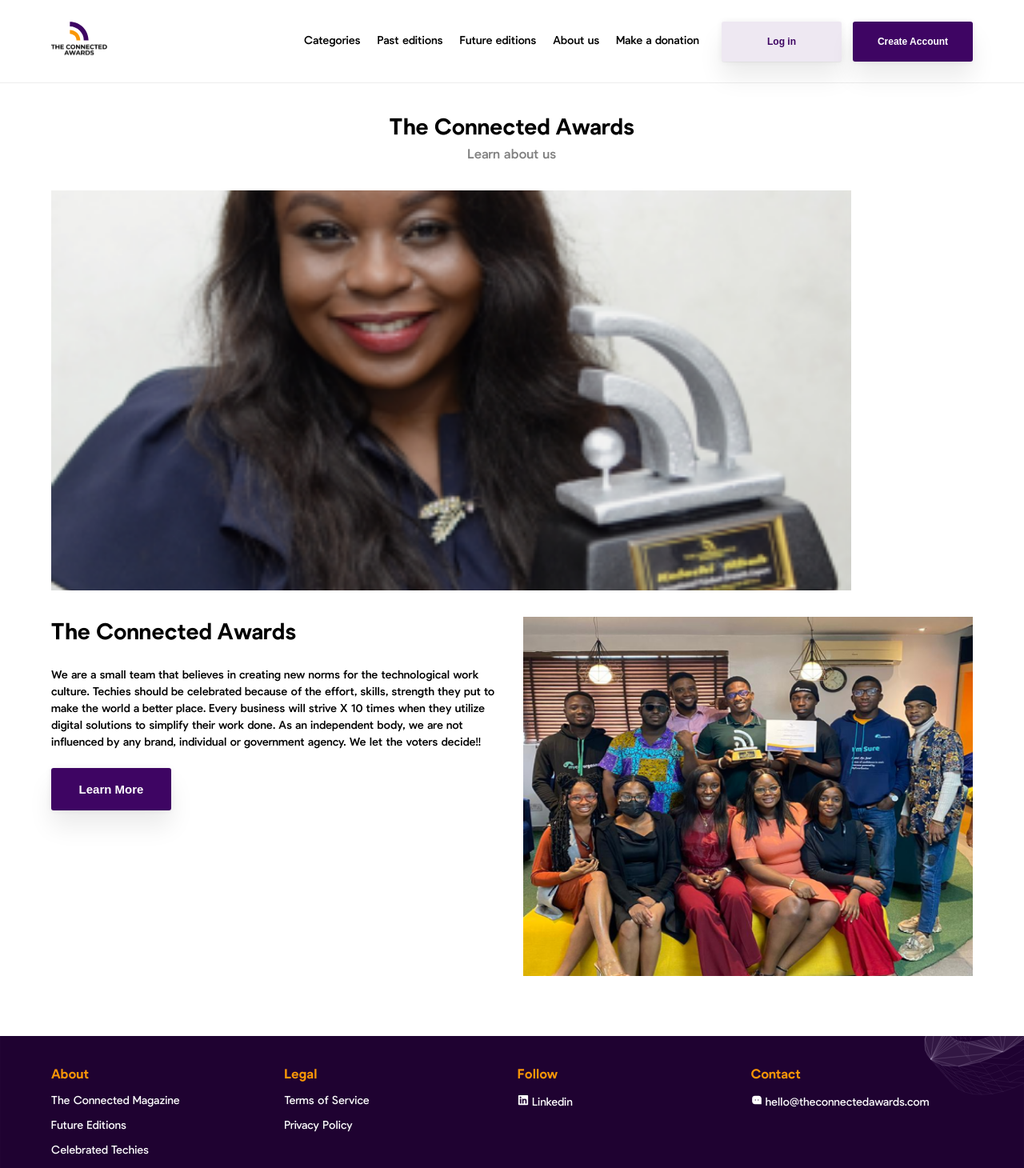
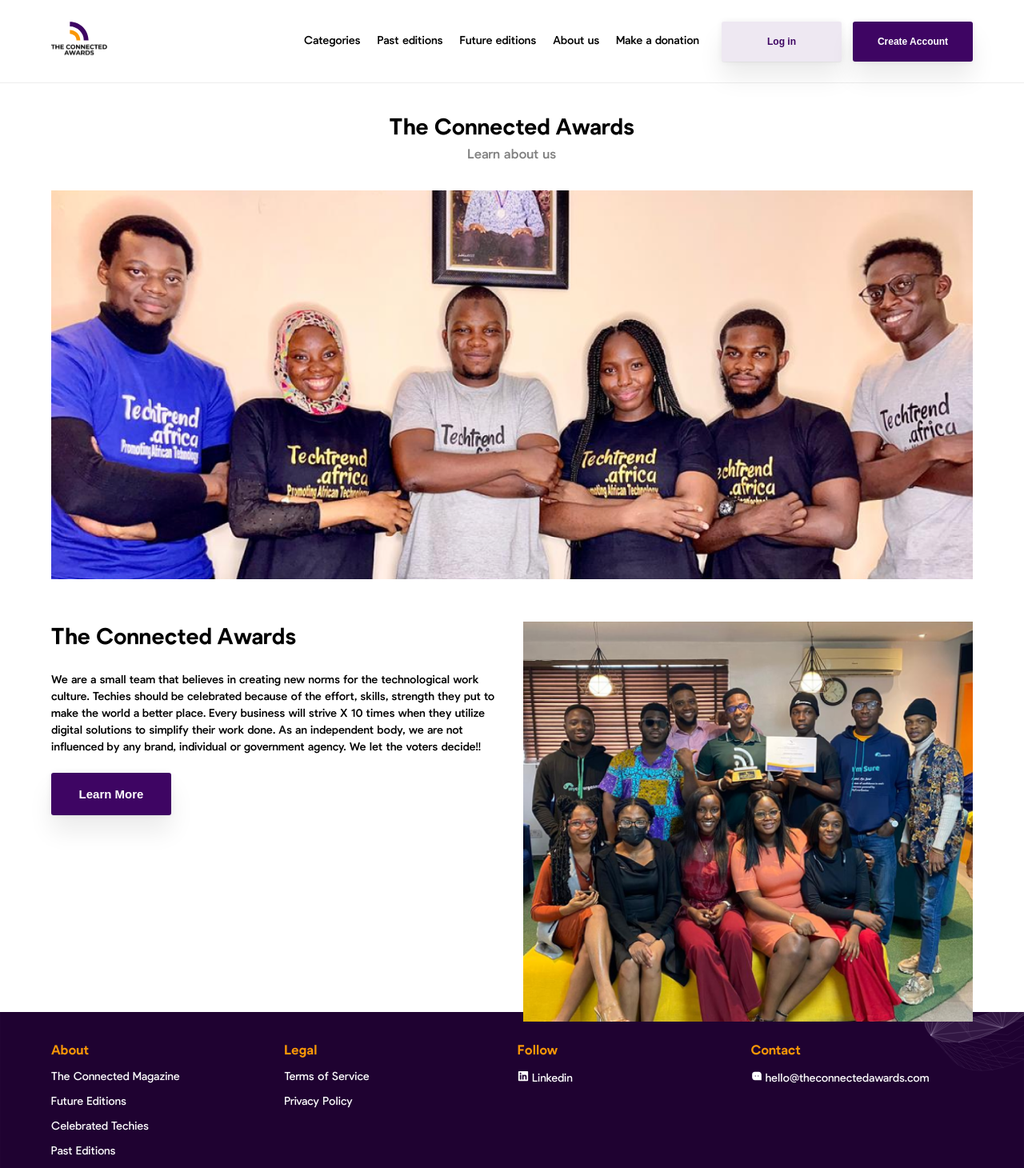
Before and after one commit to blyncnov/connectedawards, a Next.js app: page /about in a window 1280 px wide. Shown: the top 1460 px of the page at 80% size. Built offline with nearby package versions, Linux system fonts and the light colour scheme.

Commit message:
connected Awards Assesments part 3

```diff
--- a/components/OurVision.jsx
+++ b/components/OurVision.jsx
@@ -12,12 +12,14 @@
             {OurVisionData.map((vision) => {
               return (
                 <div key={vision.id} className="Vision__Row">
+                  <div>
                     <Image
                       src={vision.icon}
                       alt={vision.name}
                       width="100px"
                       height="80px"
                     />
+                  </div>
                   <h4>{vision.name}</h4>
                   <p>{vision.details}</p>
                 </div>
--- a/components/ShowCase.jsx
+++ b/components/ShowCase.jsx
@@ -9,7 +9,10 @@
           <div className="Showcase__Column">
             <div className="Showcase__Row">
               <div className="Showcase__images">
-                <Image src="/img/1.png" alt="show" width="1000" height="800" />
+                <Image src="/img/1.png" alt="show"
+                  layout="fill"
+                  objectFit="cover"
+                />
               </div>
             </div>
             <div className="Showcase__Row">
--- a/pages/about.js
+++ b/pages/about.js
@@ -13,14 +13,7 @@
           <br />
           <br />
           <div className="About__Show__image">
-            <Image
-              style={{ width: "100%" }}
-              src="/img/2.png"
-              alt="show"
-              width="1000"
-              height="500"
-              quality={90}
-            />
+            <img src="/img/6.png" alt="show" />
           </div>
           <div className="Showcase__Column">
             <div className="Showcase__Row order-2">
@@ -39,7 +32,7 @@
 
             <div className="Showcase__Row">
               <div className="Showcase__images">
-                <Image src="/img/1.png" alt="show" width="1000" height="800" />
+                <img src="/img/1.png" alt="show" />
               </div>
             </div>
           </div>
--- a/pages/techies.js
+++ b/pages/techies.js
@@ -19,6 +19,7 @@
                 <div key={techie.id} className="Future__Box">
                   <div className="dummy__image"></div>
                   <h4>{techie.name}</h4>
+                  <h5>{techie.role}</h5>
                 </div>
               );
             })}
--- a/styles/about/about.css
+++ b/styles/about/about.css
@@ -8,13 +8,16 @@
   font-weight: 500;
 }
 
-.About__Show__image {
+.About__Show__image img {
   width: 100%;
-  object-fit: cover;
+  height: 100%;
+  max-width: 100%;
 }
 
-.About__Show__image img {
-  object-fit: cover;
+.Showcase__images img {
+  width: 100%;
+  /* height: 100%; */
+  max-width: 100%;
 }
 
 .DonateFlex {
--- a/styles/homepage/Showcase.css
+++ b/styles/homepage/Showcase.css
@@ -12,11 +12,14 @@
   display: grid;
   grid-template-columns: repeat(2, 1fr);
   gap: 2em;
+  margin: 20px 0;
 }
 
-.Showcase__image {
+.Showcase__images {
   width: 100%;
-  height: 100%;
+  height: 400px;
+  position: relative;
+  max-width: 100%;
   object-fit: cover;
 }
 
@@ -77,6 +80,11 @@
     display: grid;
     grid-template-columns: 1fr;
     gap: 1em;
+      gap: 0;
+  }
+
+  .Showcase__images {
+    height: 300px;
   }
 
   .order-2 {
--- a/styles/homepage/future.css
+++ b/styles/homepage/future.css
@@ -10,7 +10,7 @@
   background: #ffffff;
   box-shadow: 0px 2px 15px rgb(230 230 230 / 50%);
   border-radius: 8px;
-  padding: 20px 10px;
+  padding: 20px 2em;
   display: flex;
   flex-direction: column;
   gap: 1em;
@@ -32,7 +32,7 @@
 @media (max-width: 768px) {
   .Future__Grid {
     display: grid;
-    grid-template-columns: repeat(2, 1fr);
+    grid-template-columns: repeat(1, 1fr);
     margin: 2em 0 3em 0;
   }
 }
```
Also changed, not shown: data/Techies.js (+21 -0 lines), public/img/6.png (added). Lines whose indentation alone changed are shown as unchanged.
